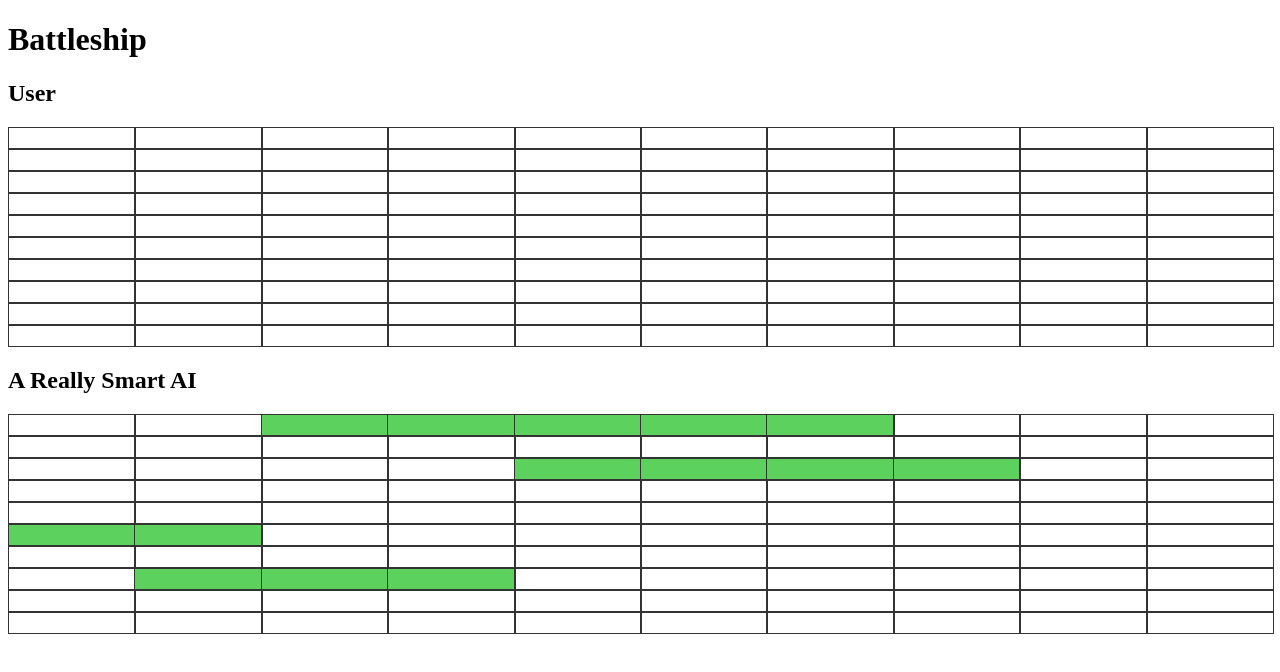
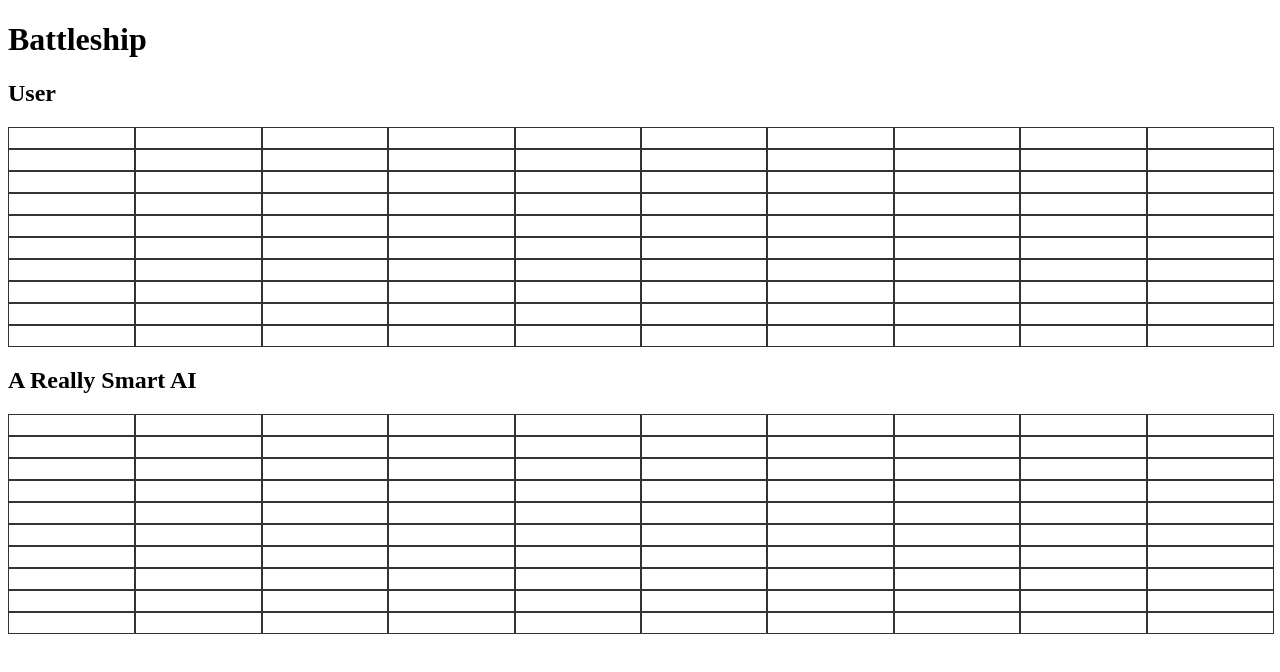
Before and after one commit to Rey810/Battleship, a React (Create React App) app in the folder battleship/: page / in a window 1280 px wide. Shown: the top 672 px of the page. Built offline with nearby package versions, Linux system fonts and the light colour scheme.

Commit message:
hide computer ship placements

```diff
--- a/battleship/src/components/Gameboard.js
+++ b/battleship/src/components/Gameboard.js
@@ -6,17 +6,6 @@ import Swal from "sweetalert2";
 import shipFactory from "../factories/shipFactory";
 import GridCell from "../components/GridCell";
 
-const defaultState = {
-  placedAllShips: false,
-  isFleetSunk: false,
-  isGameOver: false,
-  hitGridPositions: [],
-  hitShipPositions: [],
-  carrier: shipFactory("carrier"),
-  cruiser: shipFactory("cruiser"),
-  destroyer: shipFactory("destroyer"),
-  submarine: shipFactory("submarine"),
-};
 export default class Gameboard extends Component {
   state = {
     /* isPlayer or isComputer can be used to track whose board is being used
@@ -75,11 +64,6 @@ export default class Gameboard extends Component {
     if (this.props.isUserTurn === false && this.props.isUserBoard === true) {
       this.handleAttack(randomNumber());
     }
-    // if (this.props.resetGameStatus === true) {
-    //   // set the board state to it's initial state
-    //   // this.setState(defaultState, () => this.props.resetGameAction());
-    //   console.log("I am inside the componentDidUpdate");
-    // }
   }
 
   // 2 PLACE SHIP FUNCTIONS + 1 fleet placement status check function
@@ -222,9 +206,10 @@ export default class Gameboard extends Component {
           title: "Victory!",
           text: `${this.props.opponent} is the Winner!`,
           icon: "info",
+          confirmButtonText: "Play Again!",
+          confirmButtonAriaLabel: "Play Again!",
         });
-        // setState to the initial state for this board, the other board, and the game component
-        // change the resetGame state to true
+        // re-mounts the components by giving each board a new key value
         this.props.resetGameAction();
       });
     } else {
@@ -337,6 +322,11 @@ export default class Gameboard extends Component {
   // compares id to an array containing all the ships' gridPositions
   // Returns "hasSHip" if the id is found in one of the grid positions
   hasShip(gridcellID) {
+    // if this is the computer board then it can't add a hasShip class as this will give it away to the user so the function should just return
+    if (this.props.isUserBoard === false) {
+      return "";
+    }
+
     // all the grid positions of all the ships
     let shipGridPositions = [
       ...this.state.carrier.gridPosition,
@@ -344,11 +334,6 @@ export default class Gameboard extends Component {
       ...this.state.destroyer.gridPosition,
       ...this.state.submarine.gridPosition,
     ];
-
-    // if this is the computer board then it can't add a hasShip class as this will give it away to the user so the function should just return
-    // if (this.props.isUserBoard === false) {
-    //   return "";
-    // }
 
     // this value is passed down as a prop to the gridCell component
     // the returned string is a css class name
```
